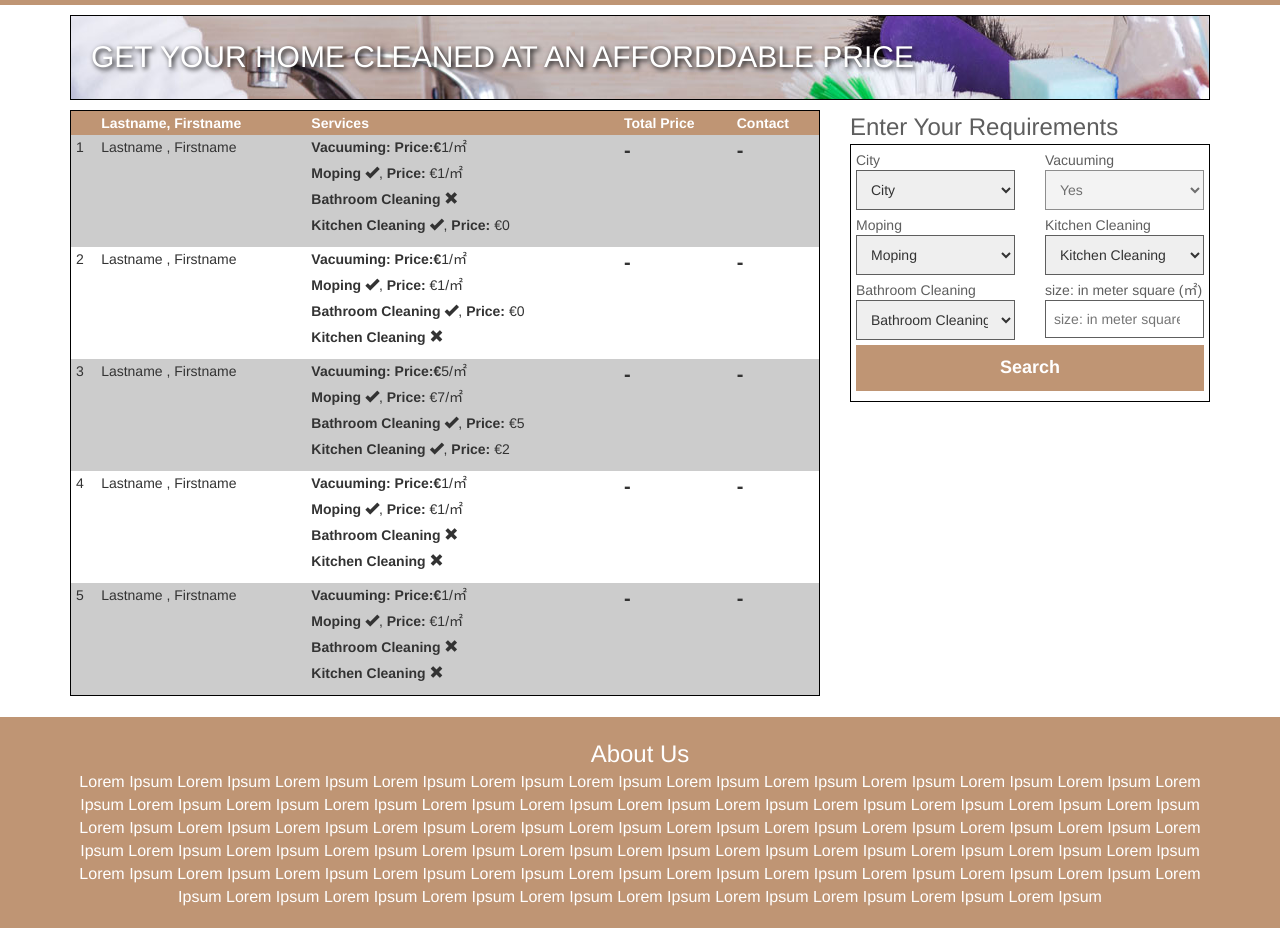
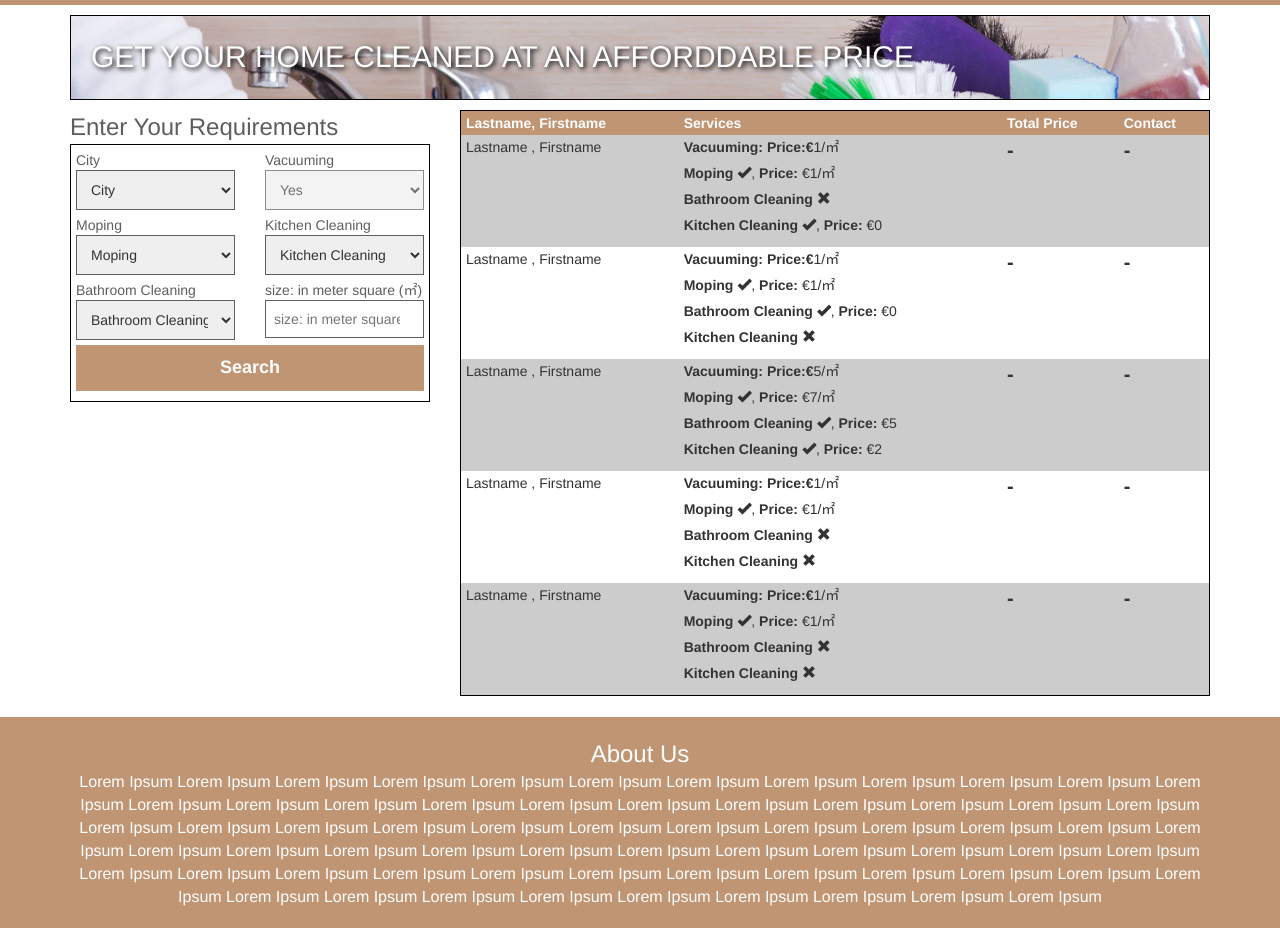
Before and after one commit to krish78911/findacleaner, a CodeIgniter app: page /database/ in a window 1280 px wide. Shown: the part 34-970 px from the top of the page. Run offline with CodeIgniter, Linux system fonts and the light colour scheme; data comes from the database, SQL or seed files in the repository; data that the repository does not hold is empty.

Commit message:
refactoring

```diff
--- a/application/controllers/SendMail.php
+++ b/application/controllers/SendMail.php
@@ -36,7 +36,7 @@ class SendMail extends BaseController {
             $message .= "<p>metersquare: ".$details['metersquare']."<p>";
             $message .= "<p>kitchencleaning: ".$details['kitchencleaning']."<p>";
             $message .= "<p>bathroomcleaning: ".$details['bathroomcleaning']."<p>";
-            $message .= "<p>Total Price: ".$details['totalprice']."<p>";
+            $message .= "<p>Total Price: €".$details['totalprice']."<p>";
         $message .= '</body></html>';
 
         // Sending email
--- a/application/views/getCleanersAndPrices.php
+++ b/application/views/getCleanersAndPrices.php
@@ -1,6 +1,5 @@
 <table class="cleanerTableUser">
     <tr>
-        <th></th>
         <th>Lastname, Firstname</th>
         <th>Services</th>
         <th>Total Price</th>
@@ -10,7 +9,6 @@
         // echo count($cleanersAll);
         foreach($cleaners as $key => $val) {
             echo "<tr>";
-            echo "<td>".($key+1)."</td>";
             echo "<td>".$val->lastname." , ".$val->firstname."</td>";
             echo "<td>";
                 echo "<p><strong>Vacuuming: Price:€</strong>".$val->vcpricepermeter."/&#13217;</p>";
--- a/application/views/head.php
+++ b/application/views/head.php
@@ -3,6 +3,7 @@
 <head>
 <title>Find a Cleaner</title>
 <link rel="shortcut icon" href="<?php echo base_url('assets/images/title.jpg'); ?>">
+<meta name="viewport" content="width=device-width, initial-scale=1.0">
 
 <script src="https://ajax.googleapis.com/ajax/libs/jquery/3.5.1/jquery.min.js"></script>
 
--- a/application/views/home.php
+++ b/application/views/home.php
@@ -1,5 +1,8 @@
 <div class="container">
     <div class="row">
+        <div class="col-md-5 col-lg-4 search">
+            <?php include 'searchForm.php'; ?>
+        </div>
         <div class="col-md-7 col-lg-8">
             <div class="getCleanersAndPrices">
                 <?php include 'getCleanersAndPrices.php'; ?>
@@ -20,9 +23,6 @@
                     </div>
                 </div>
             </div>
-        </div>
-        <div class="col-md-5 col-lg-4 search">
-            <?php include 'searchForm.php'; ?>
         </div>
     </div>
 </div>
@@ -78,12 +78,6 @@ $(document).ready(function () {
         $(this).append('<a>Loading..</a>');
         start = start - 5;
         last = last - 5;
-        if(start <= 0) {
-            $('.prev').hide();
-        }
-        if(last < total) {
-            $('.next').show();
-        }
         $.ajax({
             type: 'POST',
             url: '<?php echo base_url('Home/findCleaners/') ?>'+limit+'/'+start,
@@ -91,6 +85,12 @@ $(document).ready(function () {
             success: function(data) {
                 $('.getCleanersAndPrices').html(data);
                 $('.prev a').remove();
+                if(start <= 0) {
+                    $('.prev').hide();
+                }
+                if(last < total) {
+                    $('.next').show();
+                }
             }
         });
 
@@ -99,12 +99,6 @@ $(document).ready(function () {
         $(this).append('<a>Loading..</a>');
         start = start + 5;
         last = last + 5;
-        if(start > 0) {
-            $('.prev').show();
-        }
-        if(last >= total) {
-            $('.next').hide();
-        }
         $.ajax({
             type: 'POST',
             url: '<?php echo base_url('Home/findCleaners/') ?>'+limit+'/'+start,
@@ -112,6 +106,12 @@ $(document).ready(function () {
             success: function(data) {
                 $('.getCleanersAndPrices').html(data);
                 $('.next a').remove();
+                if(start > 0) {
+                    $('.prev').show();
+                }
+                if(last >= total) {
+                    $('.next').hide();
+                }
             }
         });
     });
```
